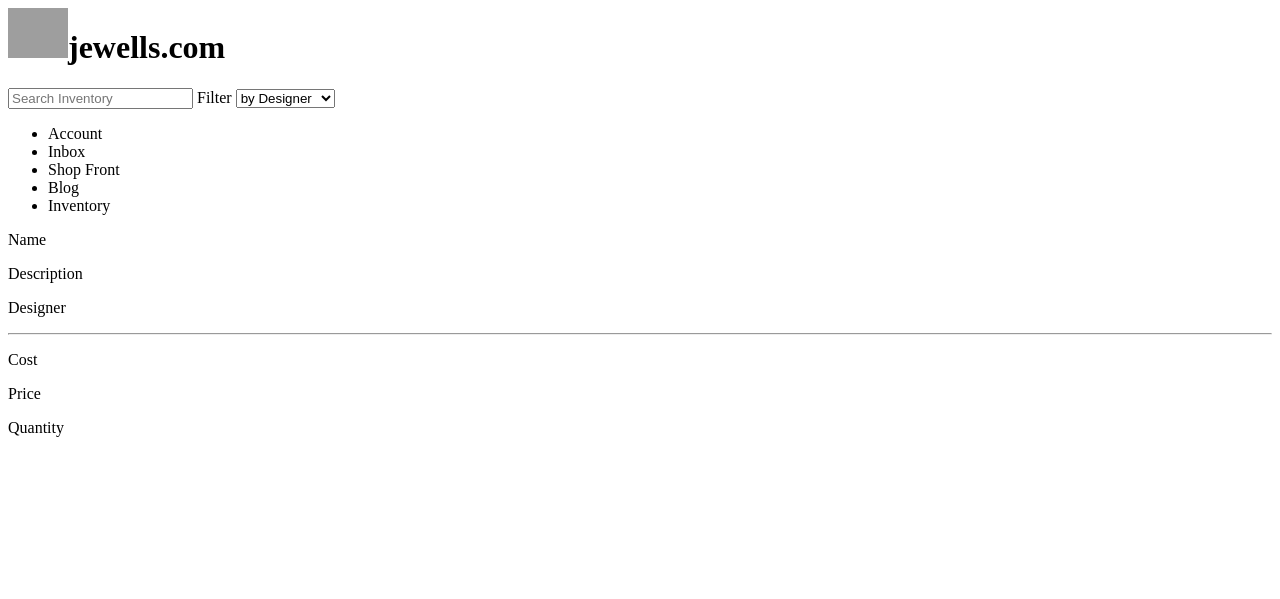
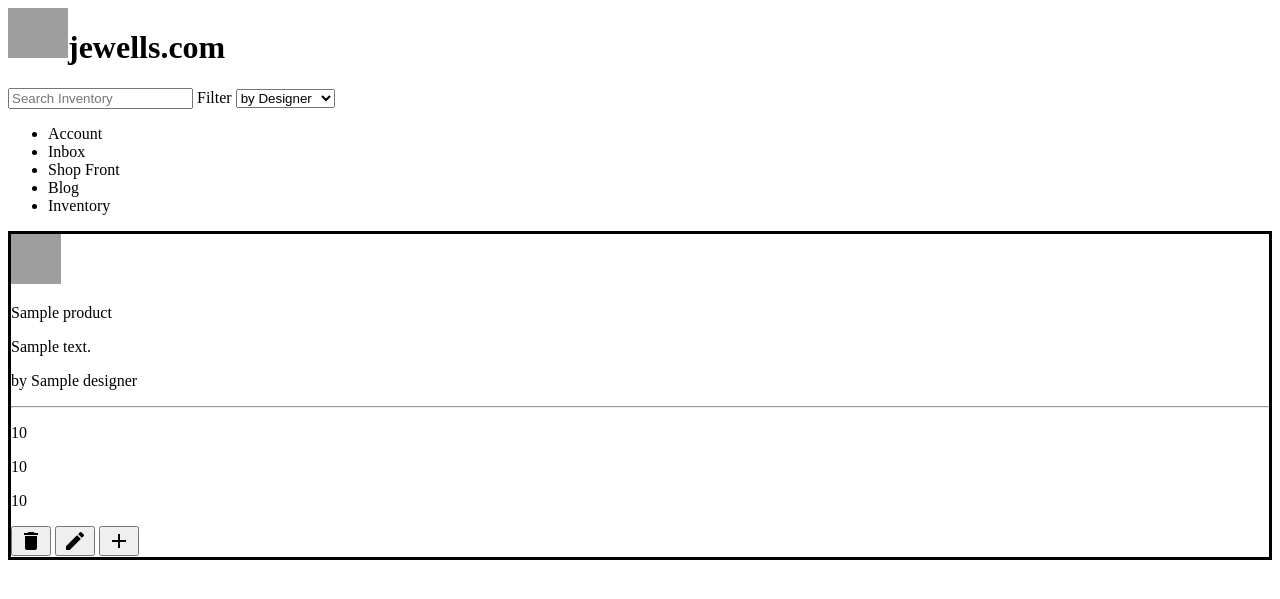
Before and after one commit to danawidmo/Jewellery_Shop_Inventory, a Flask app: page / in a window 1280 px wide. Shown: the top 599 px of the page. Run offline with Flask 2, Linux system fonts and the light colour scheme; a database or web service that is not in the repository returns one stand-in record (values such as "Sample title"); some libraries are stand-ins or nearby versions; grey boxes are pictures that could not be loaded.

Commit message:
html template now displays desinger, some css added and controller files set up with blueprint

```diff
--- a/app.py
+++ b/app.py
@@ -1,18 +1,23 @@
 from flask import Flask, render_template
 
-# from controllers.designer_controller import designer_blueprint
-# from controllers.product_controller import product_blueprint
+from controllers.designer_controller import designer_blueprint
+from controllers.product_controller import product_blueprint
+
+import repositories.product_repository as product_repository
+import repositories.designer_repository as designer_repository
 
 
 app = Flask(__name__)
 
-# app.register_blueprint(designer_blueprint)
-# app.register_blueprint(product_blueprint)
+app.register_blueprint(designer_blueprint)
+app.register_blueprint(product_blueprint)
 
 
 @app.route('/')
 def home():
-    return render_template('index.html')
+    products = product_repository.select_all()
+    designers = designer_repository.select_all()
+    return render_template('index.html',products=products, designers=designers)
 
 if __name__ == '__main__':
     app.run(debug=True)
--- a/console.py
+++ b/console.py
@@ -26,5 +26,3 @@ designer_repository.update(designer2)
 
 product1.quantity = 20
 product_repository.update(product1)
-
-print(product1.quantity)
--- a/controllers/designer_controller.py
+++ b/controllers/designer_controller.py
@@ -0,0 +1,4 @@
+from flask import render_template, request, Blueprint
+
+
+designer_blueprint = Blueprint('designer', __name__)
--- a/controllers/product_controller.py
+++ b/controllers/product_controller.py
@@ -0,0 +1,4 @@
+from flask import render_template, request, Blueprint
+from models.product import Product
+
+product_blueprint = Blueprint('product', __name__)
--- a/models/product.py
+++ b/models/product.py
@@ -1,3 +1,6 @@
+from models.designer import Designer
+
+
 class Product:
     def __init__(self,  product_name, description, quantity, cost, price, designer_id, id = None,):
         self.id = id
--- a/static/styles.css
+++ b/static/styles.css
@@ -7,3 +7,12 @@
 header {
     display: flex;
 }
+
+.inventory_item {
+    border-style: solid;
+}
+
+.inventory_item > img {
+    height: 50px;
+    width: 50px;
+}
--- a/templates/index.html
+++ b/templates/index.html
@@ -1,13 +1,22 @@
 {% extends "base.html" %}
-
 {% block content%}
-   <section>
-    <p>Name</p>
-    <p>Description</p>
-    <p>Designer</p>
+{% for product in products%}
+   <section class = 'inventory_item'>
+    <img src='https://images.unsplash.com/photo-1598560917807-1bae44bd2be8?ixlib=rb-1.2.1&ixid=eyJhcHBfaWQiOjEyMDd9&auto=format&fit=crop&w=800&q=80'>
+    <p>{{product.product_name}}</p>
+    <p>{{product.description}}</p>
+        {% for designer in designers %}
+            {% if designer.id == product.designer_id %}
+               <p>by {{designer.designer_name}}</p>
+            {% endif %}
+        {% endfor%}
     <hr>
-    <p>Cost</p>
-    <p>Price</p>
-    <p>Quantity</p>
+    <p>{{product.cost}}</p>
+    <p>{{product.price}}</p>
+    <p>{{product.quantity}}</p>
+    <button class="material-icons">delete</button>
+    <button class="material-icons">edit</button>
+    <button class="material-icons">add</button>
    </section>
+{% endfor%}
 {% endblock %}
```
